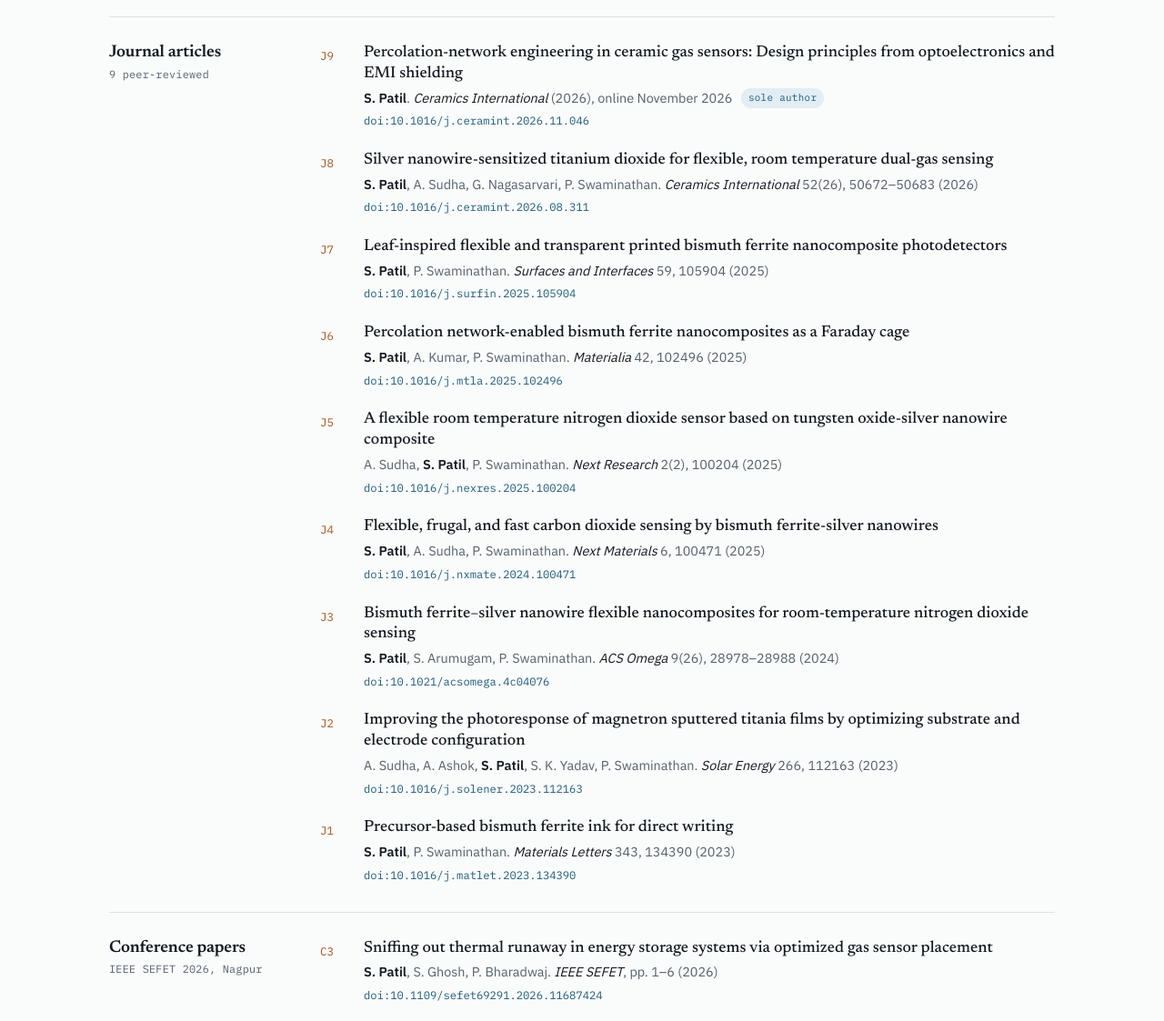
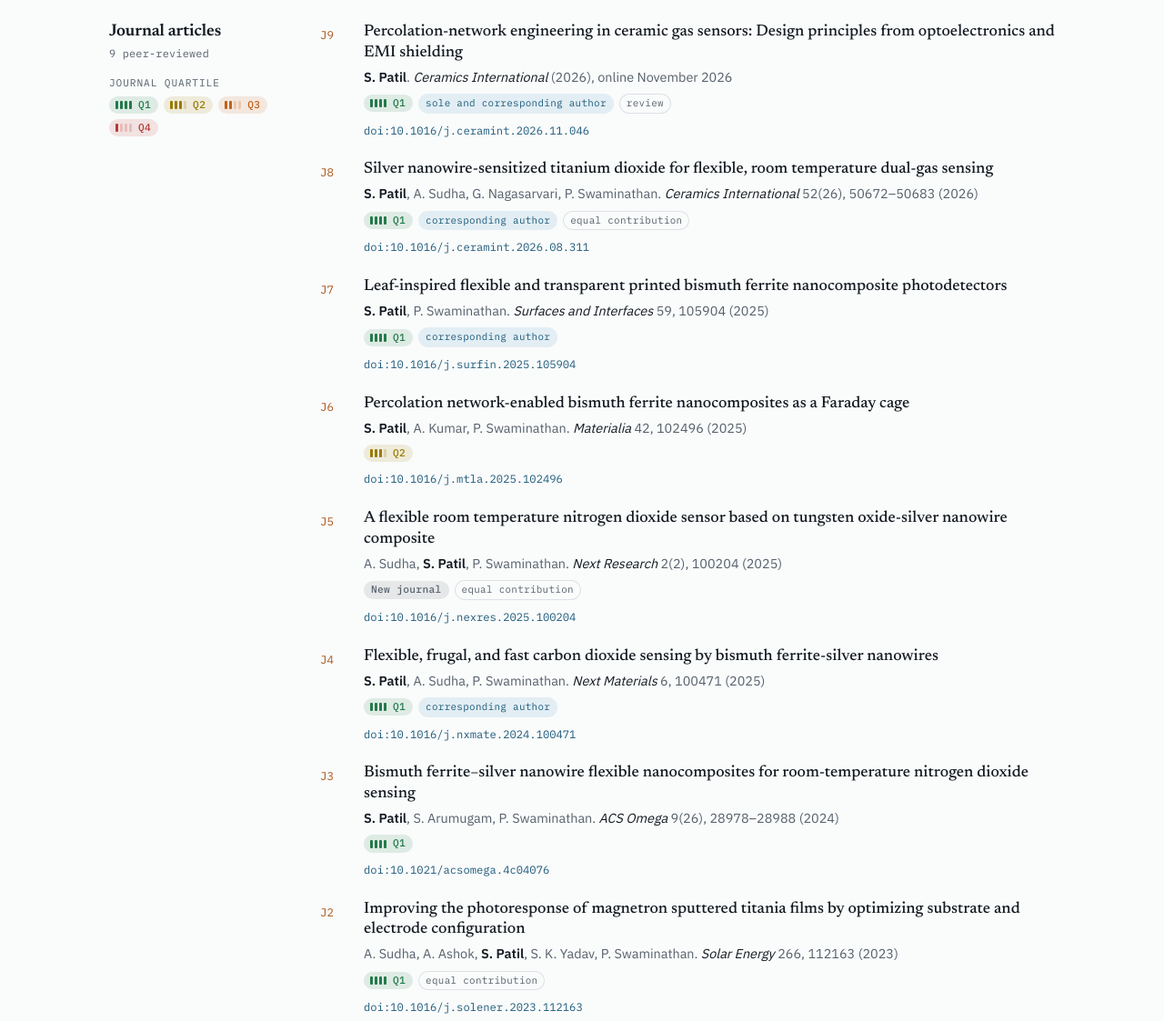
Before and after one commit to sanjeevtpatil/sanjeevtpatil.github.io, a plain HTML site: page index.html in a window 1280 px wide. Shown: the part 4180-5303 px from the top of the page at 91% size. Drawn offline with Linux system fonts and the light colour scheme.

Commit message:
Add journal quartile chips and corresponding-author tags
Co-Authored-By: Claude Fable 5.2 <noreply@anthropic.com>
Claude-Session: https://claude.ai/code/session_011ypLevgNrgXWM2fw8t6pU3

```diff
--- a/index.html
+++ b/index.html
@@ -16,6 +16,7 @@
   --accent:#1d5a7a; --accent-soft:#e2eef4; --copper:#a9571b;
   --hero-bg:#0c1f2c; --hero-bg2:#123245; --hero-ink:#eef3f6; --hero-muted:#a9bcc9; --hero-rule:#234558; --hero-copper:#e59a5c;
   --f-bfo:#b9652c; --f-bfo2:#e59a5c; --f-ag:#8a9eac; --f-pet:#d5e4ec; --f-pet-s:#b3cad6; --f-gas:#2a7f9c; --f-gas2:#c2493d; --f-leaf:#4f8a4a; --f-ray:#d99a22;
+  --q1:#237a4b; --q2:#9a7a00; --q3:#c2611a; --q4:#b63a34;
   --shadow:0 1px 2px rgba(16,32,44,.06), 0 8px 24px rgba(16,32,44,.06);
   --display:"Newsreader", Georgia, "Times New Roman", serif;
   --body:"IBM Plex Sans", system-ui, -apple-system, "Segoe UI", sans-serif;
@@ -24,12 +25,12 @@
 @media (prefers-color-scheme: dark){ :root:not([data-theme="light"]){
   --bg:#0e151b; --band:#121c24; --card:#17232d; --ink:#e8edf1; --muted:#9aa8b4; --rule:#26343f;
   --accent:#86c1e0; --accent-soft:#17303f; --copper:#e59a5c;
-  --f-bfo:#d07f43; --f-bfo2:#f0ab72; --f-ag:#a9bcc9; --f-pet:#24465a; --f-pet-s:#356079; --f-gas:#5bb4d1; --f-gas2:#e2756a; --f-leaf:#7fbf74; --f-ray:#eab54a;
+  --f-bfo:#d07f43; --f-bfo2:#f0ab72; --f-ag:#a9bcc9; --f-pet:#24465a; --f-pet-s:#356079; --f-gas:#5bb4d1; --f-gas2:#e2756a; --f-leaf:#7fbf74; --f-ray:#eab54a; --q1:#6fcf97; --q2:#e6c34a; --q3:#f0965a; --q4:#ef7a72;
   --hero-bg:#091822; --hero-bg2:#0f2a3a; --shadow:0 1px 2px rgba(0,0,0,.3), 0 8px 24px rgba(0,0,0,.25); color-scheme:dark }}
 :root[data-theme="dark"]{
   --bg:#0e151b; --band:#121c24; --card:#17232d; --ink:#e8edf1; --muted:#9aa8b4; --rule:#26343f;
   --accent:#86c1e0; --accent-soft:#17303f; --copper:#e59a5c;
-  --f-bfo:#d07f43; --f-bfo2:#f0ab72; --f-ag:#a9bcc9; --f-pet:#24465a; --f-pet-s:#356079; --f-gas:#5bb4d1; --f-gas2:#e2756a; --f-leaf:#7fbf74; --f-ray:#eab54a;
+  --f-bfo:#d07f43; --f-bfo2:#f0ab72; --f-ag:#a9bcc9; --f-pet:#24465a; --f-pet-s:#356079; --f-gas:#5bb4d1; --f-gas2:#e2756a; --f-leaf:#7fbf74; --f-ray:#eab54a; --q1:#6fcf97; --q2:#e6c34a; --q3:#f0965a; --q4:#ef7a72;
   --hero-bg:#091822; --hero-bg2:#0f2a3a; --shadow:0 1px 2px rgba(0,0,0,.3), 0 8px 24px rgba(0,0,0,.25); color-scheme:dark }
 
 *{box-sizing:border-box}
@@ -166,8 +167,8 @@ section.band.alt{background:var(--band)}
 /* publications */
 .pub-group{display:grid;grid-template-columns:200px minmax(0,1fr);gap:32px;padding-block:28px;border-top:1px solid var(--rule)}
 .pub-group:first-of-type{border-top:0;padding-top:0}
-.pub-group > h3{font-size:1.15rem}
-.pub-group > h3 small{display:block;font-family:var(--mono);font-size:.74rem;font-weight:400;color:var(--muted);margin-top:6px;letter-spacing:.02em}
+.pub-group h3{font-size:1.15rem}
+.pub-group h3 small{display:block;font-family:var(--mono);font-size:.74rem;font-weight:400;color:var(--muted);margin-top:6px;letter-spacing:.02em}
 ol.pubs{list-style:none;margin:0;padding:0;display:grid;gap:20px}
 ol.pubs li{display:grid;grid-template-columns:38px minmax(0,1fr);gap:10px}
 ol.pubs .n{font-family:var(--mono);font-size:.78rem;color:var(--copper);padding-top:4px}
@@ -178,6 +179,17 @@ ol.pubs .n{font-family:var(--mono);font-size:.78rem;color:var(--copper);padding-
 .doi:hover{text-decoration:underline}
 .me{font-weight:600;color:var(--ink)}
 .pill{display:inline-block;font-family:var(--mono);font-size:.68rem;padding:2px 8px;border-radius:999px;background:var(--accent-soft);color:var(--accent);vertical-align:2px;margin-left:6px;letter-spacing:.03em}
+.pill.ghost{background:transparent;box-shadow:inset 0 0 0 1px var(--rule);color:var(--muted)}
+.tags{display:flex;flex-wrap:wrap;gap:6px;align-items:center;margin:7px 0 5px}
+.tags .pill{margin-left:0;vertical-align:0}
+.q{--qc:var(--muted);display:inline-flex;align-items:center;gap:2px;font-family:var(--mono);font-size:.7rem;font-weight:500;line-height:1;padding:4px 8px 4px 7px;border-radius:999px;color:var(--qc);background:color-mix(in srgb, var(--qc) 13%, transparent);letter-spacing:.03em}
+.q i{width:3px;height:9px;border-radius:1px;background:currentColor;opacity:.22}
+.q i:last-of-type{margin-right:5px}
+.q1{--qc:var(--q1)} .q2{--qc:var(--q2)} .q3{--qc:var(--q3)} .q4{--qc:var(--q4)}
+.q1 i,.q2 i:nth-child(-n+3),.q3 i:nth-child(-n+2),.q4 i:nth-child(1){opacity:1}
+.q0{padding-left:8px}
+.qkey{display:flex;flex-wrap:wrap;gap:6px;align-items:center;margin-top:16px}
+.qkey span:first-child{flex-basis:100%;font-family:var(--mono);font-size:.7rem;letter-spacing:.08em;text-transform:uppercase;color:var(--muted)}
 ul.plain{list-style:none;margin:0;padding:0;display:grid;gap:10px}
 ul.plain li{display:grid;grid-template-columns:56px minmax(0,1fr);gap:12px;font-size:.94rem}
 ul.plain .y{font-family:var(--mono);font-size:.82rem;color:var(--copper);font-variant-numeric:tabular-nums;padding-top:2px}
@@ -341,7 +353,7 @@ footer{background:var(--hero-bg);color:var(--hero-muted);border-top:1px solid va
           <input type="range" id="density" min="0.3" max="2.5" step="0.05" value="1.1">
           <output id="perc-status" for="density"></output>
         </div>
-        <figcaption>Drag the slider to add silver nanowires between two electrodes. Below a critical density there is no conducting path. Just above it a few links carry all the current, so a gas-sensitive junction has the most leverage. Dense networks conduct well but bypass the ceramic. <cite>After my review in Ceramics International (2026).</cite></figcaption>
+        <figcaption>Drag the slider to add silver nanowires between two electrodes. Below a critical density there is no conducting path. Just above it a few links carry all the current, so a gas-sensitive junction has the most leverage. Dense networks conduct well but bypass the ceramic. <cite>(Review) Ceramics International (2026).</cite></figcaption>
       </figure>
       <figure class="feature">
         <div><span class="kicker">Bio-inspired design</span><h3>A photodetector built like a leaf</h3></div>
@@ -383,34 +395,43 @@ footer{background:var(--hero-bg);color:var(--hero-muted);border-top:1px solid va
     </div>
 
     <div class="pub-group">
-      <h3>Journal articles<small>9 peer-reviewed</small></h3>
+      <div><h3>Journal articles<small>9 peer-reviewed</small></h3><div class="qkey"><span>Journal quartile</span><span class="q q1" title="Quartile 1 journal"><i></i><i></i><i></i><i></i>Q1</span><span class="q q2" title="Quartile 2 journal"><i></i><i></i><i></i><i></i>Q2</span><span class="q q3" title="Quartile 3 journal"><i></i><i></i><i></i><i></i>Q3</span><span class="q q4" title="Quartile 4 journal"><i></i><i></i><i></i><i></i>Q4</span></div></div>
       <ol class="pubs">
         <li><span class="n">J9</span><div><div class="pub-title">Percolation-network engineering in ceramic gas sensors: Design principles from optoelectronics and EMI shielding</div>
-          <div class="pub-meta"><span class="me">S. Patil</span>. <i>Ceramics International</i> (2026), online November 2026 <span class="pill">sole author</span></div>
+          <div class="pub-meta"><span class="me">S. Patil</span>. <i>Ceramics International</i> (2026), online November 2026</div>
+          <div class="tags"><span class="q q1" title="Quartile 1 journal"><i></i><i></i><i></i><i></i>Q1</span><span class="pill">sole and corresponding author</span><span class="pill ghost">review</span></div>
           <a class="doi" href="https://doi.org/10.1016/j.ceramint.2026.11.046">doi:10.1016/j.ceramint.2026.11.046</a></div></li>
         <li><span class="n">J8</span><div><div class="pub-title">Silver nanowire-sensitized titanium dioxide for flexible, room temperature dual-gas sensing</div>
           <div class="pub-meta"><span class="me">S. Patil</span>, A. Sudha, G. Nagasarvari, P. Swaminathan. <i>Ceramics International</i> 52(26), 50672–50683 (2026)</div>
+          <div class="tags"><span class="q q1" title="Quartile 1 journal"><i></i><i></i><i></i><i></i>Q1</span><span class="pill">corresponding author</span><span class="pill ghost">equal contribution</span></div>
           <a class="doi" href="https://doi.org/10.1016/j.ceramint.2026.08.311">doi:10.1016/j.ceramint.2026.08.311</a></div></li>
         <li><span class="n">J7</span><div><div class="pub-title">Leaf-inspired flexible and transparent printed bismuth ferrite nanocomposite photodetectors</div>
           <div class="pub-meta"><span class="me">S. Patil</span>, P. Swaminathan. <i>Surfaces and Interfaces</i> 59, 105904 (2025)</div>
+          <div class="tags"><span class="q q1" title="Quartile 1 journal"><i></i><i></i><i></i><i></i>Q1</span><span class="pill">corresponding author</span></div>
           <a class="doi" href="https://doi.org/10.1016/j.surfin.2025.105904">doi:10.1016/j.surfin.2025.105904</a></div></li>
         <li><span class="n">J6</span><div><div class="pub-title">Percolation network-enabled bismuth ferrite nanocomposites as a Faraday cage</div>
           <div class="pub-meta"><span class="me">S. Patil</span>, A. Kumar, P. Swaminathan. <i>Materialia</i> 42, 102496 (2025)</div>
+          <div class="tags"><span class="q q2" title="Quartile 2 journal"><i></i><i></i><i></i><i></i>Q2</span></div>
           <a class="doi" href="https://doi.org/10.1016/j.mtla.2025.102496">doi:10.1016/j.mtla.2025.102496</a></div></li>
         <li><span class="n">J5</span><div><div class="pub-title">A flexible room temperature nitrogen dioxide sensor based on tungsten oxide-silver nanowire composite</div>
           <div class="pub-meta">A. Sudha, <span class="me">S. Patil</span>, P. Swaminathan. <i>Next Research</i> 2(2), 100204 (2025)</div>
+          <div class="tags"><span class="q q0" title="New journal, not yet ranked">New journal</span><span class="pill ghost">equal contribution</span></div>
           <a class="doi" href="https://doi.org/10.1016/j.nexres.2025.100204">doi:10.1016/j.nexres.2025.100204</a></div></li>
         <li><span class="n">J4</span><div><div class="pub-title">Flexible, frugal, and fast carbon dioxide sensing by bismuth ferrite-silver nanowires</div>
           <div class="pub-meta"><span class="me">S. Patil</span>, A. Sudha, P. Swaminathan. <i>Next Materials</i> 6, 100471 (2025)</div>
+          <div class="tags"><span class="q q1" title="Quartile 1 journal"><i></i><i></i><i></i><i></i>Q1</span><span class="pill">corresponding author</span></div>
           <a class="doi" href="https://doi.org/10.1016/j.nxmate.2024.100471">doi:10.1016/j.nxmate.2024.100471</a></div></li>
         <li><span class="n">J3</span><div><div class="pub-title">Bismuth ferrite–silver nanowire flexible nanocomposites for room-temperature nitrogen dioxide sensing</div>
           <div class="pub-meta"><span class="me">S. Patil</span>, S. Arumugam, P. Swaminathan. <i>ACS Omega</i> 9(26), 28978–28988 (2024)</div>
+          <div class="tags"><span class="q q1" title="Quartile 1 journal"><i></i><i></i><i></i><i></i>Q1</span></div>
           <a class="doi" href="https://doi.org/10.1021/acsomega.4c04076">doi:10.1021/acsomega.4c04076</a></div></li>
         <li><span class="n">J2</span><div><div class="pub-title">Improving the photoresponse of magnetron sputtered titania films by optimizing substrate and electrode configuration</div>
           <div class="pub-meta">A. Sudha, A. Ashok, <span class="me">S. Patil</span>, S. K. Yadav, P. Swaminathan. <i>Solar Energy</i> 266, 112163 (2023)</div>
+          <div class="tags"><span class="q q1" title="Quartile 1 journal"><i></i><i></i><i></i><i></i>Q1</span><span class="pill ghost">equal contribution</span></div>
           <a class="doi" href="https://doi.org/10.1016/j.solener.2023.112163">doi:10.1016/j.solener.2023.112163</a></div></li>
         <li><span class="n">J1</span><div><div class="pub-title">Precursor-based bismuth ferrite ink for direct writing</div>
           <div class="pub-meta"><span class="me">S. Patil</span>, P. Swaminathan. <i>Materials Letters</i> 343, 134390 (2023)</div>
+          <div class="tags"><span class="q q2" title="Quartile 2 journal"><i></i><i></i><i></i><i></i>Q2</span><span class="pill">corresponding author</span></div>
           <a class="doi" href="https://doi.org/10.1016/j.matlet.2023.134390">doi:10.1016/j.matlet.2023.134390</a></div></li>
       </ol>
     </div>
```
